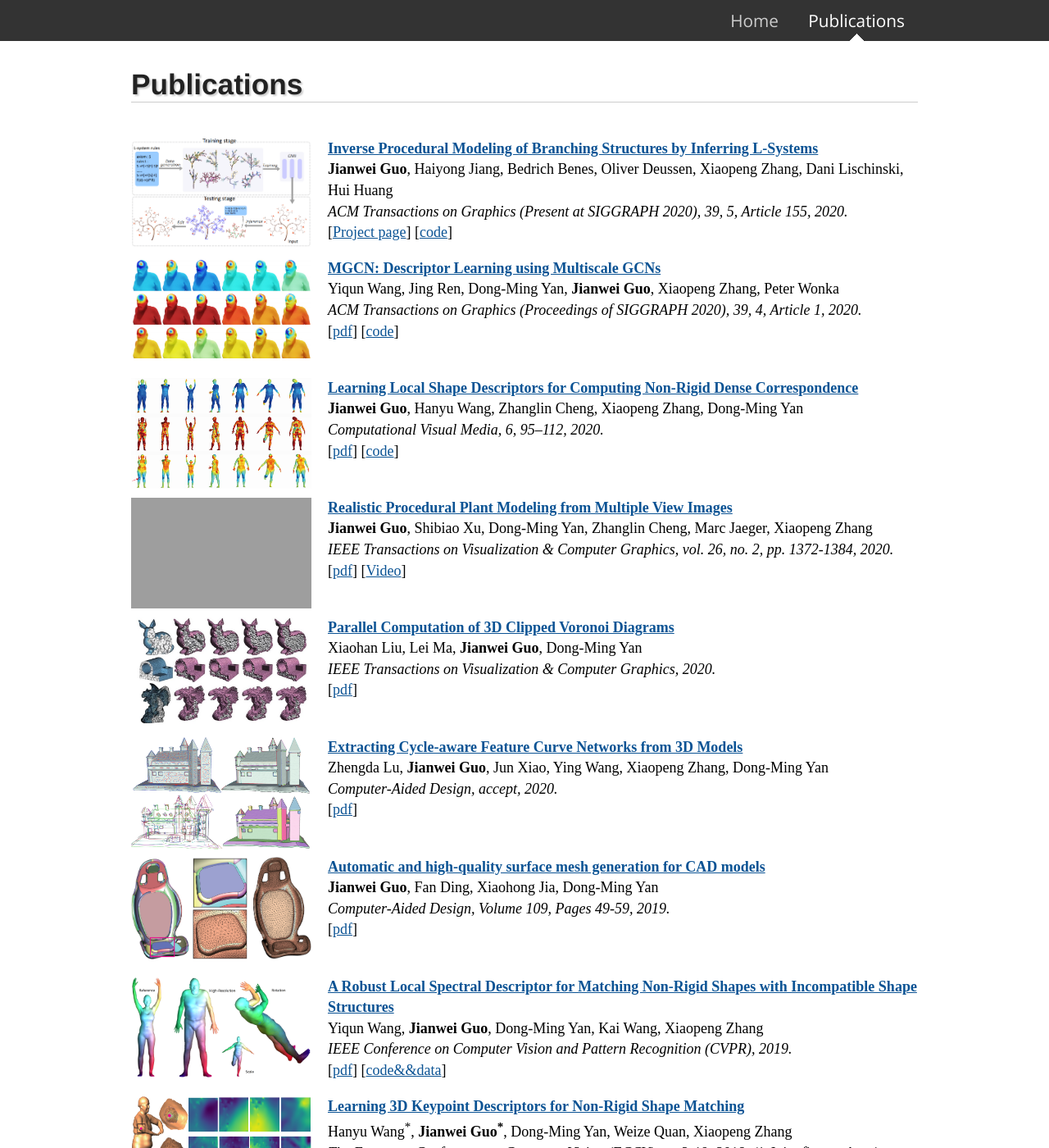
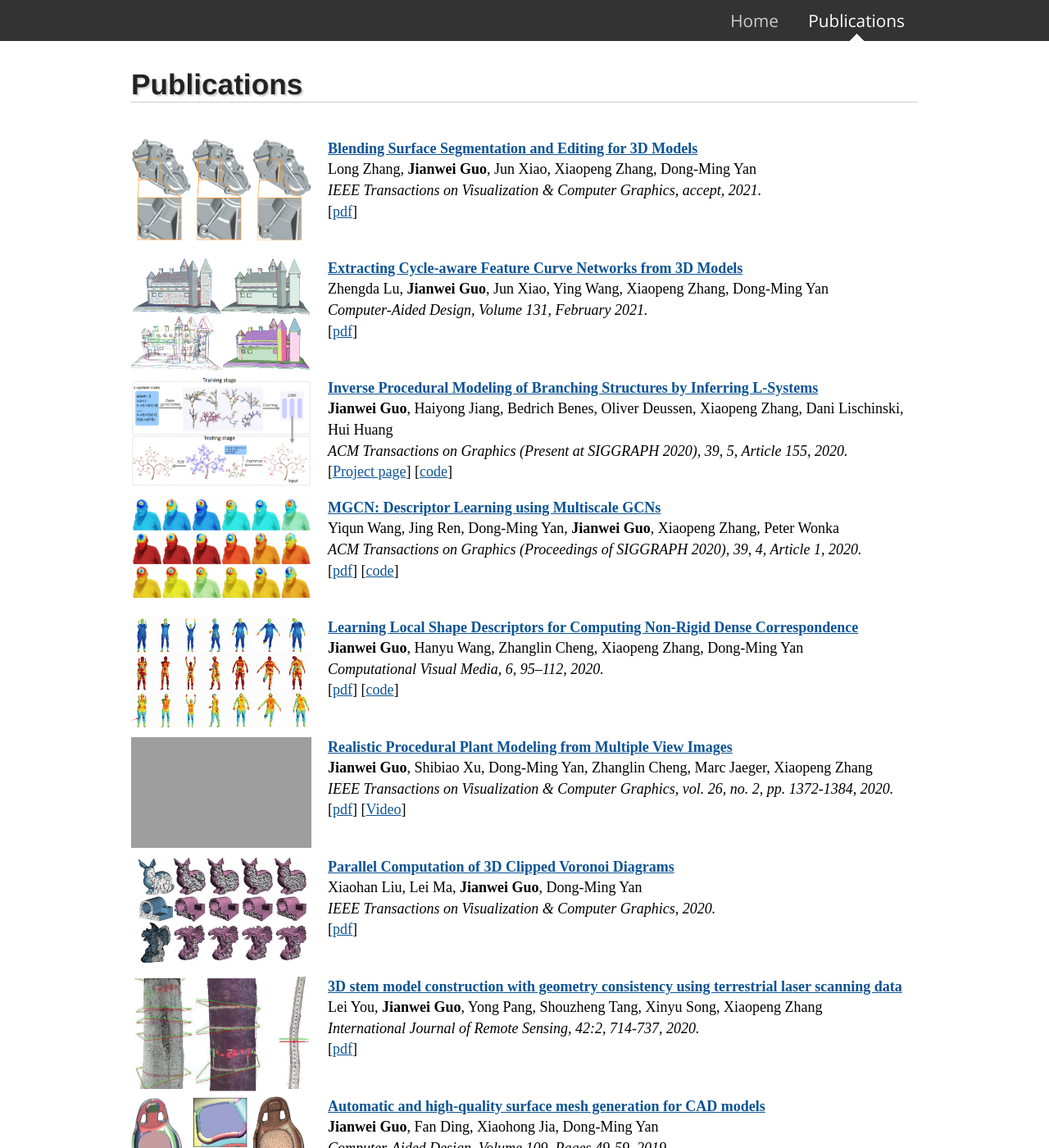
Before and after one commit to jianweiguo/jianweiguo.github.io, a Jekyll site: the page built from publications/index.html, in a window 1280 px wide and 1400 px high. Shown: the whole window at 82% size. Built offline with Jekyll 4.4.1, drawn with Linux system fonts in a browser that asks for light colours; grey boxes are pictures that could not be loaded.

Commit message:
update publications

```diff
--- a/publications/index.html
+++ b/publications/index.html
@@ -10,6 +10,24 @@ p {font-family:Georgia;font-size:16px;}
 </style>
 
 <h1>Publications</h1>
+
+<p>
+<br />
+<img src="2021_TVCG_blending.png" alt="2021_TVCG_blending" align ="left" width="220" height="125" style="margin:0px 20px 0px 0px">
+<a href="" target="_blank" style="font-weight:bold;color:rgb(11,83,148)">Blending Surface Segmentation and Editing for 3D Models</a> <br />
+Long Zhang, <a a style="font-weight:bold;color:black">Jianwei Guo</a>, Jun Xiao, Xiaopeng Zhang, Dong-Ming Yan<br />
+<a style="font-style:italic;color:black">IEEE Transactions on Visualization & Computer Graphics, accept, 2021.</a> <br />
+[<a href="papers/2021_TVCG_blending.pdf" target="_blank" style="color:rgb(11,83,148)">pdf</a>]
+</p>
+
+<p>
+<br />
+<img src="2020_CAD_curvenet.png" alt="2020_CAD_curvenet" align ="left" width="220" height="140" style="margin:0px 20px 0px 0px">
+<a href="https://www.sciencedirect.com/science/article/pii/S0010448520301421" target="_blank" style="font-weight:bold;color:rgb(11,83,148)">Extracting Cycle-aware Feature Curve Networks from 3D Models</a> <br />
+Zhengda Lu, <a a style="font-weight:bold;color:black">Jianwei Guo</a>, Jun Xiao, Ying Wang, Xiaopeng Zhang, Dong-Ming Yan<br />
+<a style="font-style:italic;color:black">Computer-Aided Design, Volume 131, February 2021.</a> <br />
+[<a href="papers/2021_CAD_curvenet.pdf" target="_blank" style="color:rgb(11,83,148)">pdf</a>]
+</p>
 
 <p>
 <br />
@@ -64,10 +82,10 @@ Xiaohan Liu, Lei Ma, <a a style="font-weight:bold;color:black">Jianwei Guo</a>,
 
 <p>
 <br />
-<img src="2020_CAD_curvenet.png" alt="2020_CAD_curvenet" align ="left" width="220" height="140" style="margin:0px 20px 0px 0px">
-<a href="" target="_blank" style="font-weight:bold;color:rgb(11,83,148)">Extracting Cycle-aware Feature Curve Networks from 3D Models</a> <br />
-Zhengda Lu, <a a style="font-weight:bold;color:black">Jianwei Guo</a>, Jun Xiao, Ying Wang, Xiaopeng Zhang, Dong-Ming Yan<br />
-<a style="font-style:italic;color:black">Computer-Aided Design, accept, 2020.</a> <br />
+<img src="2020_IJRS_3Dstem.png" alt="2020_IJRS_3Dstem" align ="left" width="220" height="140" style="margin:0px 20px 0px 0px">
+<a href="https://www.tandfonline.com/doi/abs/10.1080/01431161.2020.1811919" target="_blank" style="font-weight:bold;color:rgb(11,83,148)">3D stem model construction with geometry consistency using terrestrial laser scanning data</a> <br />
+Lei You, <a a style="font-weight:bold;color:black">Jianwei Guo</a>, Yong Pang, Shouzheng Tang, Xinyu Song, Xiaopeng Zhang<br />
+<a style="font-style:italic;color:black">International Journal of Remote Sensing, 42:2, 714-737, 2020.</a> <br />
 [<a href="" target="_blank" style="color:rgb(11,83,148)">pdf</a>]
 </p>
 
```
Also changed, not shown: index.html (+6 -5 lines), publications/2020_IJRS_3Dstem.png (added), publications/2021_TVCG_blending.png (added), 2 other files.
